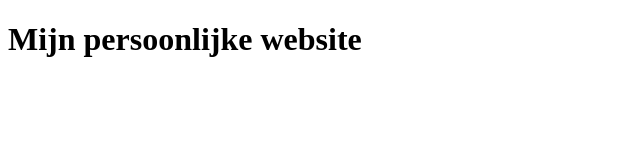
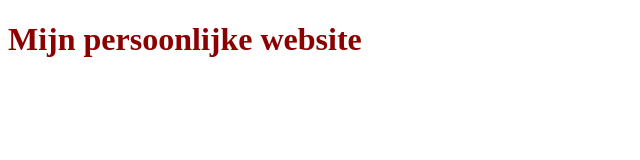
Before and after one commit to smitjuuh/Naruto-website, a plain HTML site: page index.html in a window 1280 px wide. Shown: the whole page, without its empty margins (0-640 px from the left). Drawn offline with Linux system fonts and the light colour scheme.

Commit message:
added style.css

```diff
--- /dev/null
+++ b/Style.css
@@ -0,0 +1,3 @@
+H1{
+    color: darkred
+}
--- a/index.html
+++ b/index.html
@@ -6,6 +6,7 @@
     <meta name="viewport" content="width=device-width, initial-scale=1.0">
     <meta http-equiv="X-UA-Compatible" content="ie=edge">
     <title>Michael Smit</title>
+    <link rel="stylesheet" type="text/css" href="Style.css">
 </head>
 
 <body>
```
